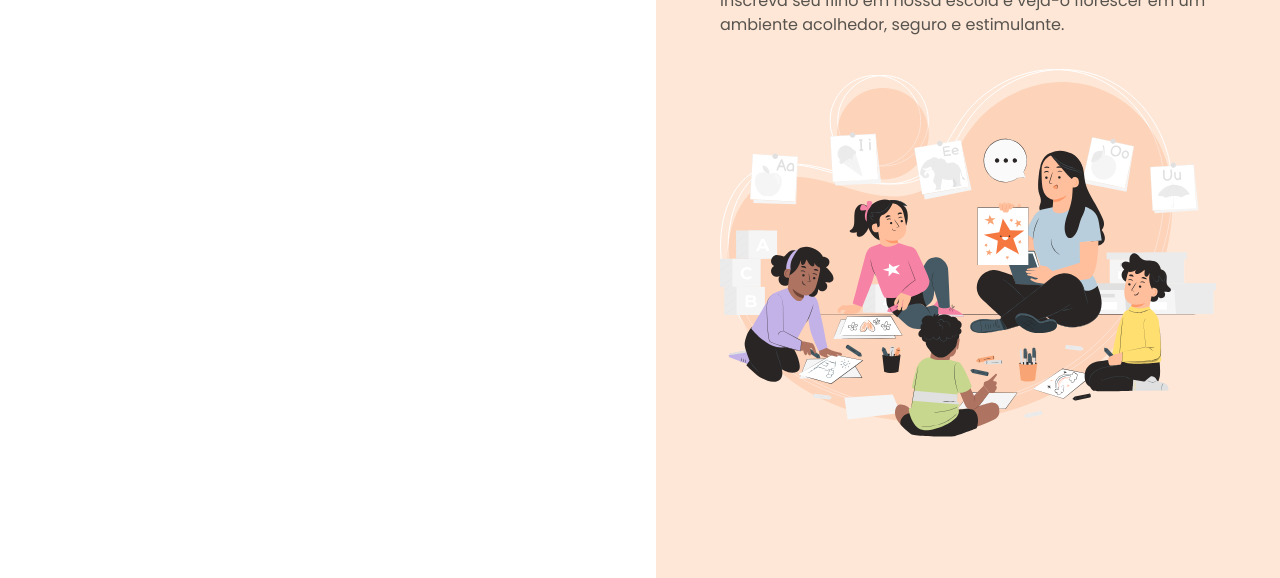
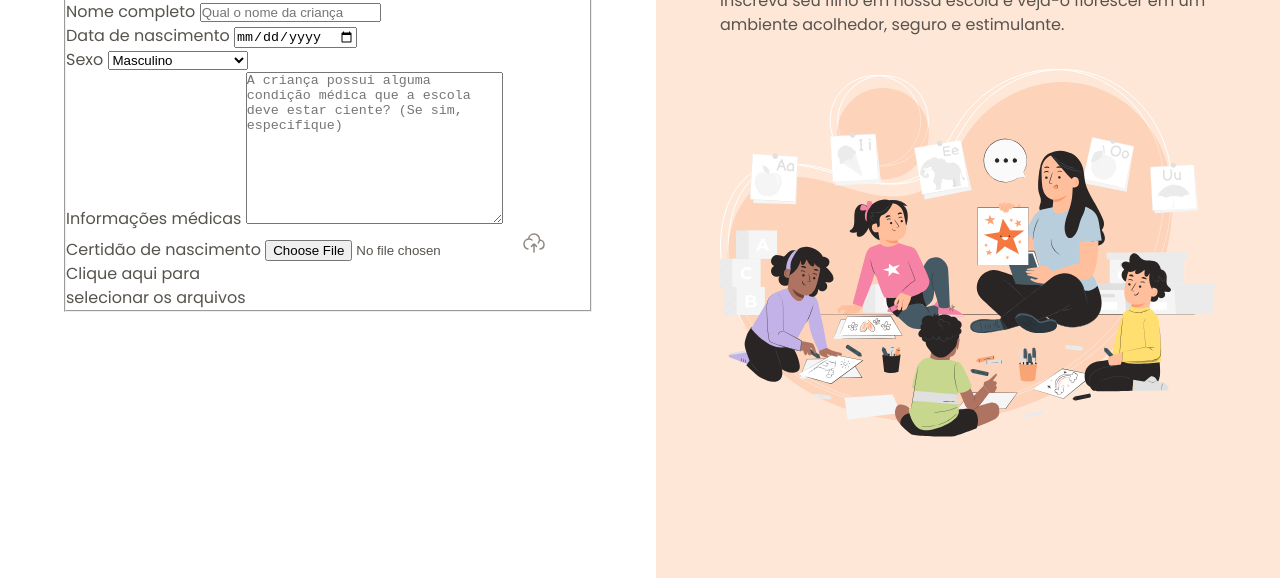
Before and after one commit to imjotaefe/matricula, a plain HTML site: page index.htm in a window 1280 px wide. Shown: the part 222-800 px from the top of the page. Drawn offline with Linux system fonts and the light colour scheme.

Commit message:
feat: form structure

```diff
--- a/index.htm
+++ b/index.htm
@@ -11,6 +11,7 @@
 </head>
 <body>
   <div id="app">
+
     <main>
       <div class="main-container">
         <div class="back">
@@ -19,8 +20,57 @@
         </div>
         <h1>Formulário de matrícula</h1>
         <p>Preencha os dados abaixo para matricular seu filho na escola de educação infantil Estrelas do Amanhã.</p>
+
+        <form enctype="multipart/form-data">
+          <fieldset>
+            <legend class="child-info">Informações da criança</legend>
+
+            <div class="input-wrapper">
+              <label for="fullname">Nome completo</label>
+              <input
+                id="fullname"
+                name="fullname"
+                type="text"
+                placeholder="Qual o nome da criança"
+              >
+            </div>
+
+            <div class="input-wrapper">
+              <label for="birthdate">Data de nascimento</label>
+              <input
+                id="birthdate"
+                name="birthdate"
+                type="date"
+                lang="pt-BR"
+              >
+            </div>
+
+            <div class="select-wrapper">
+              <label for="gender">Sexo</label>
+              <select name="gender" id="gender">
+                <option value="male">Masculino</option>
+                <option value="female">Feminino</option>
+                <option value="na">Prefiro não informar</option>
+              </select>
+            </div>
+
+            <div class="textarea-wrapper">
+              <label for="medical-info">Informações médicas</label>
+              <textarea name="medical-info" id="medical-info" cols="30" rows="10" placeholder="A criança possui alguma condição médica que a escola deve estar ciente? (Se sim, especifique)"></textarea>
+            </div>
+
+            <div class="droparea-wrapper">
+              <label for="birth-file">Certidão de nascimento</label>
+              <input type="file" name="birth-file" id="birth-file">
+              <img src="assets/icons/cloud-upload.svg" alt="">
+              <p>Clique aqui para <br/> selecionar os arquivos</p>
+            </div>
+
+          </fieldset>
+        </form>
       </div>
     </main>
+
     <aside>
       <div class="aside-container">
         <header>
@@ -33,6 +83,7 @@
         <img src="assets/Illustration.svg" alt="">
       </div>
     </aside>
+
   </div>
 </body>
 </html>
```
